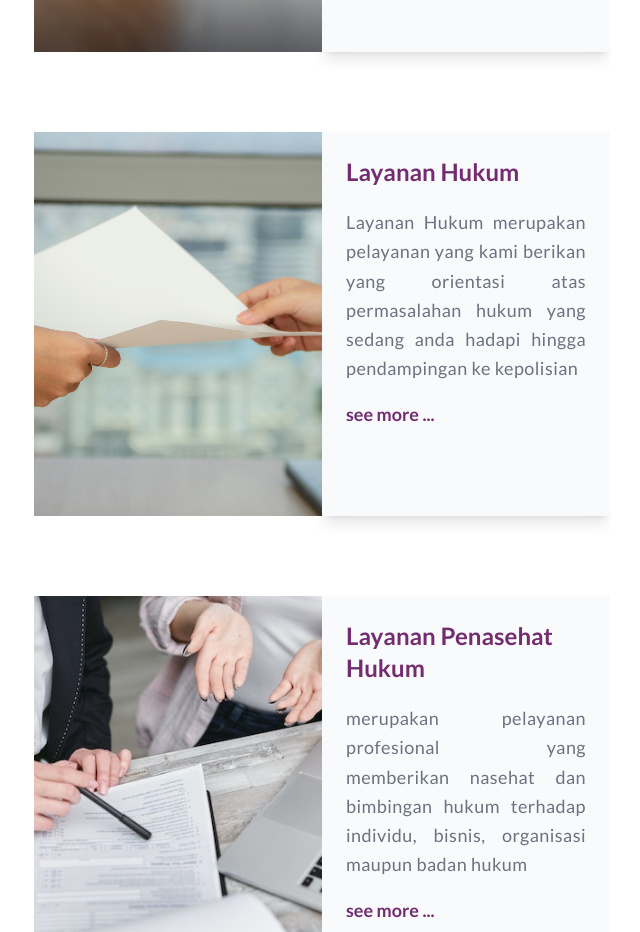
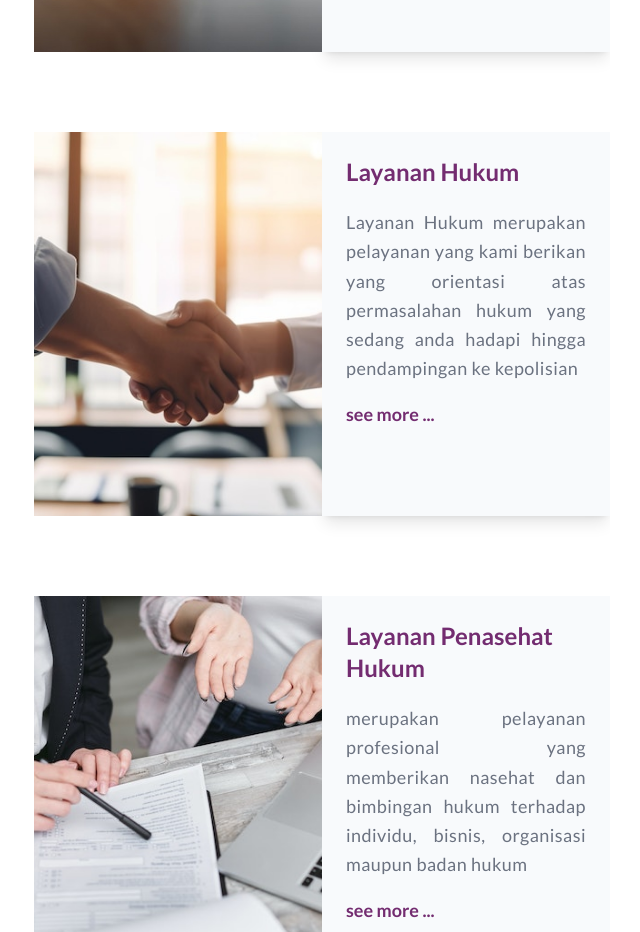
Before and after one commit to m12cksn/mitrasolusiwicaksana, a Next.js app: page /layanan in a window 1280 px wide. Shown: the part 1120-2052 px from the top of the page, without its empty margins (318-958 px from the left). Built offline with nearby package versions, Linux system fonts and the light colour scheme.

Commit message:
revision days h-1 services

```diff
--- a/src/app/layanan/page.jsx
+++ b/src/app/layanan/page.jsx
@@ -15,7 +15,7 @@ const page = () => {
       link: "//layanan/pendirian_badan_hukum",
     },
     {
-      imgUrl: "/layanan/relation.jpg",
+      imgUrl: "/layanan/relasi.jpg",
       title: "Layanan Hukum ",
       desc: "Layanan Hukum merupakan pelayanan yang kami berikan yang orientasi atas permasalahan hukum yang sedang anda hadapi hingga pendampingan ke kepolisian",
       link: "/layanan/layanan_hukum",
```
Also changed, not shown: public/layanan/relasi.jpg (added), public/layanan/relation.jpg (deleted).
